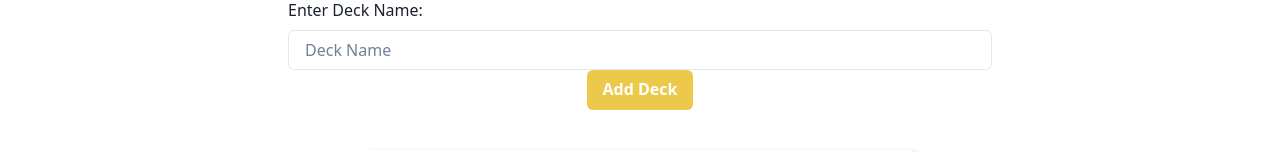
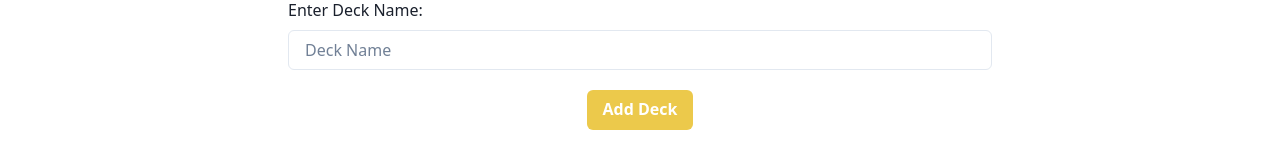
Before and after one commit to CodingCashew/stackcards, a React (Create React App) app: page / in a window 1280 px wide. Both pictures are taken after a click on the icon 689 px from the left and 129 px from the top of the page. Shown: the part 167-319 px from the top of the page. Built offline with nearby package versions, Linux system fonts and the light colour scheme; no server answers.

Commit message:
modularize add deck,ck, hide it when  finished adding deck or after hooseingdelete ddeck

```diff
--- a/src/Components/AddDeck.jsx
+++ b/src/Components/AddDeck.jsx
@@ -1,31 +1,31 @@
 import { React, useState } from 'react';
-import { FormControl, FormLabel, Input, Button, Text } from '@chakra-ui/react';
+import { FormControl, FormLabel, Input, Button } from '@chakra-ui/react';
 import './DeckMenu';
 
-function AddDeck(props) {
-  // const { myDecks } = props
-  // const { setMyDecks } = props
+function AddDeck({setDecks, decks, setAddDeck, getDecks}) {
   const [deckName, setDeckName] = useState('')
 
   const handleSetDeckName = (e) => setDeckName(e.target.value)
 
   const addDeck = async () => {
+    if (deckName !== '') {
       fetch(`/addDeck/${deckName}`, { method: 'POST' })
         .then((res) => res.json())
         .then((data) => {
           console.log(data)
-        // setMyDecks([...myDecks, deckName])
         })
         .catch((err) => console.log(err));
+    }
+    setAddDeck(false);
   }
 
   return (
     <FormControl gridGap={4}>
       <FormLabel>Enter Deck Name:</FormLabel>
       <Input placeholder='Deck Name' onChange={handleSetDeckName} />
-      <Button color="white" bgColor="yellow2" type="submit" onClick={addDeck}>Add Deck</Button>
+      <Button color="white" bgColor="yellow2" mt={5} type="submit" onClick={addDeck}>Add Deck</Button>
     </FormControl>
   )
 }
 
-export default AddDeck
+export default AddDeck;
```
Lines whose indentation alone changed are shown as unchanged.
